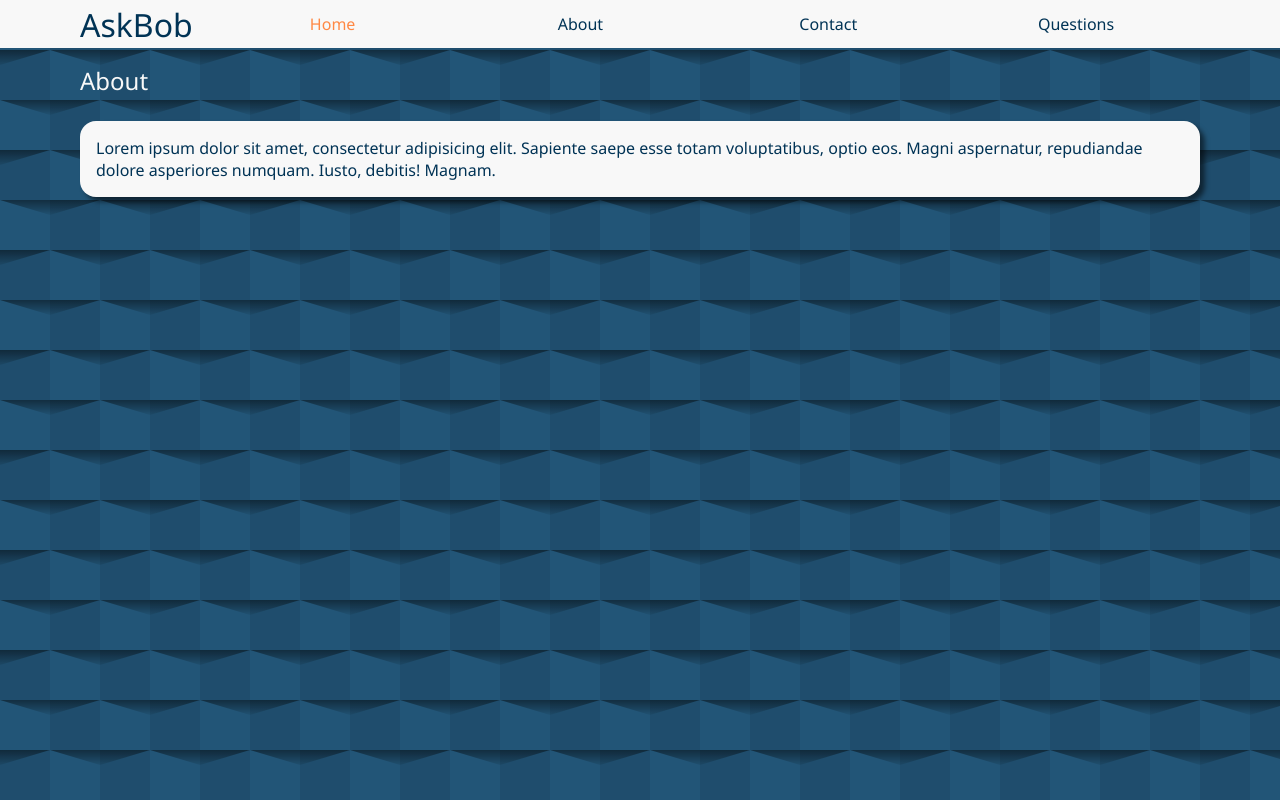
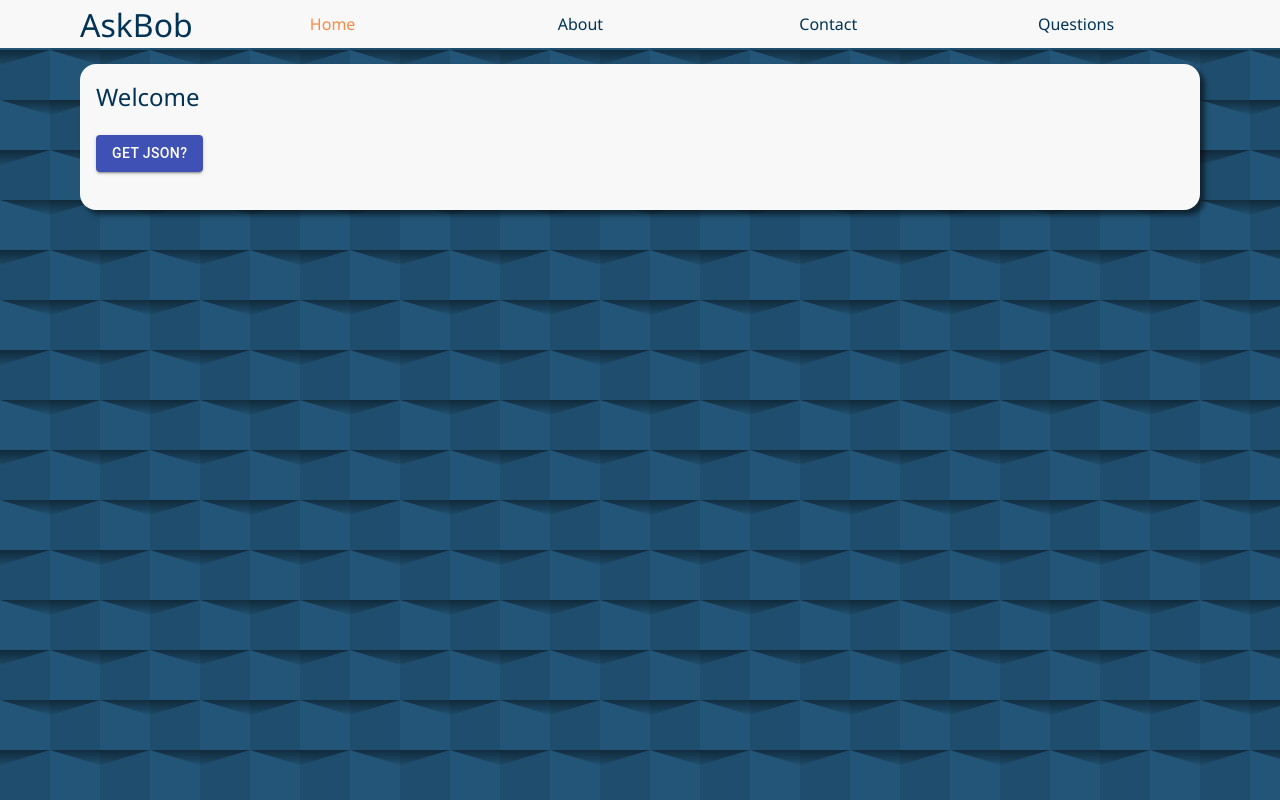
Before and after one commit to UCL-COMP0016-2020-Team-39/askbob-config, a React (Create React App) app: page / in a window 1280 px wide. Built offline with nearby package versions, Linux system fonts and the light colour scheme.

Commit message:
added get json home page

```diff
--- a/src/App.js
+++ b/src/App.js
@@ -1,9 +1,24 @@
 import "./App.css";
-import React from "react";
+import React, { useEffect } from "react";
 import { BrowserRouter as Router, Switch, Route } from "react-router-dom";
 import { Home, About, Contact, Error, AddQuestion } from "./pages";
 import { Navbar } from "./components";
-function App() {
+
+import { useSelector, useDispatch } from "react-redux";
+import { loadQuestions, storeQuestions } from "./actions/questionsActions";
+
+const App = () => {
+  const dispatch = useDispatch();
+  const questions = useSelector(state => state.questions);
+
+  useEffect(() => {
+    dispatch(loadQuestions());
+  }, [dispatch]);
+
+  useEffect(() => {
+    dispatch(storeQuestions());
+  }, [dispatch, questions]);
+
   return (
     <Router>
       <div className='container'>
@@ -20,6 +35,6 @@ function App() {
       </div>
     </Router>
   );
-}
+};
 
 export default App;
--- a/src/components/Questions/Question/Question.js
+++ b/src/components/Questions/Question/Question.js
@@ -32,8 +32,8 @@ const Question = ({ id, name, variants }) => {
           </IconButton>
         </div>
       </header>
-      {variants.map(variant => (
-        <div>{variant}</div>
+      {variants.map((variant, index) => (
+        <div key={index}>{variant}</div>
       ))}
     </div>
   );
--- a/src/components/Questions/Questions.js
+++ b/src/components/Questions/Questions.js
@@ -1,18 +1,9 @@
-import React, { useEffect } from "react";
+import React from "react";
 import Question from "./Question/Question";
-import { useSelector, useDispatch } from "react-redux";
-import { loadQuestions, storeQuestions } from "../../actions/questionsActions";
+import { useSelector } from "react-redux";
+
 const Questions = () => {
-  const dispatch = useDispatch();
   const questions = useSelector(state => state.questions);
-
-  useEffect(() => {
-    dispatch(loadQuestions());
-  }, [dispatch]);
-
-  useEffect(() => {
-    dispatch(storeQuestions());
-  }, [dispatch, questions]);
 
   if (questions.length === 0) {
     return <div className='card'>No Questions</div>;
--- a/src/pages/Home/Home.js
+++ b/src/pages/Home/Home.js
@@ -1,13 +1,28 @@
-import React from "react";
+import React, { useState } from "react";
+import { useSelector } from "react-redux";
+import { Button } from "@material-ui/core";
+const Home = () => {
+  const [show, setShow] = useState(false);
+  const questions = useSelector(state => state.questions);
 
-const Home = () => {
   return (
     <section className='section'>
-      <h2>About</h2>
       <div className='card'>
-        Lorem ipsum dolor sit amet, consectetur adipisicing elit. Sapiente saepe
-        esse totam voluptatibus, optio eos. Magni aspernatur, repudiandae dolore
-        asperiores numquam. Iusto, debitis! Magnam.
+        <h2>Welcome</h2>
+        <br />
+
+        <Button
+          variant='contained'
+          color='primary'
+          onClick={() => {
+            setShow(prev => !prev);
+          }}
+        >
+          get json?
+        </Button>
+        <br />
+        <br />
+        {show && <pre>{JSON.stringify({ questions }, null, 2)}</pre>}
       </div>
     </section>
   );
```
